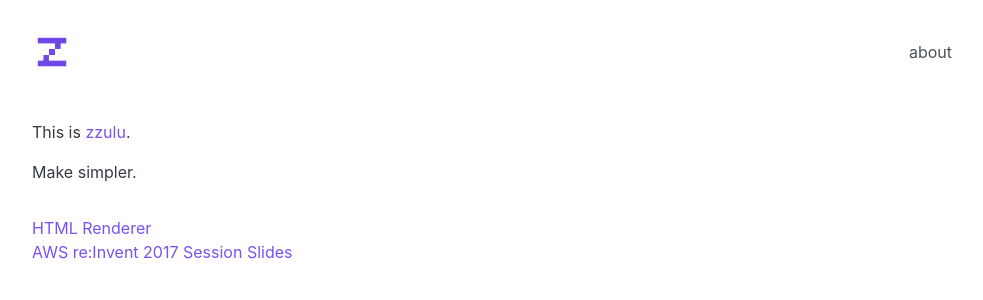
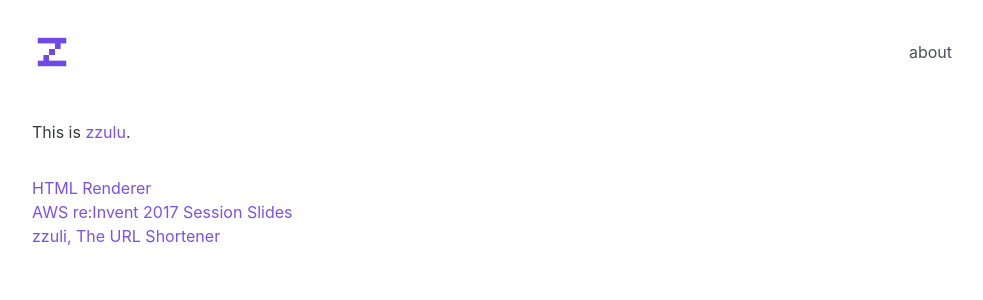
Before and after one commit to capollux/blog, a Jekyll site: the page built from about/index.html, in a window 1280 px wide. Shown: the top 300 px of the page, without its empty margins (144-1127 px from the left). Built offline with Jekyll 4.4.1, drawn with Linux system fonts in a browser that asks for light colours.

Commit message:
Add zzuli to about page

```diff
--- a/about/index.html
+++ b/about/index.html
@@ -3,9 +3,9 @@ layout: default
 title: "Junwoo"
 ---
 
-<p>This is <a href="https://github.com/zzulu" target="_blank">zzulu</a>.</p>
-<p class="about__text">Make simpler.</p>
+<p class="about__text">This is <a href="https://github.com/zzulu" target="_blank">zzulu</a>.</p>
 <ul class="about__projects">
   <li><a href="https://zzulu.github.io/html-renderer" target="_blank">HTML Renderer</a></li>
   <li><a href="https://zzulu.github.io/reinvent2017" target="_blank">AWS re:Invent 2017 Session Slides</a></li>
+  <li><a href="https://zzu.li" target="_blank">zzuli, The URL Shortener</a></li>
 </ul>
```
